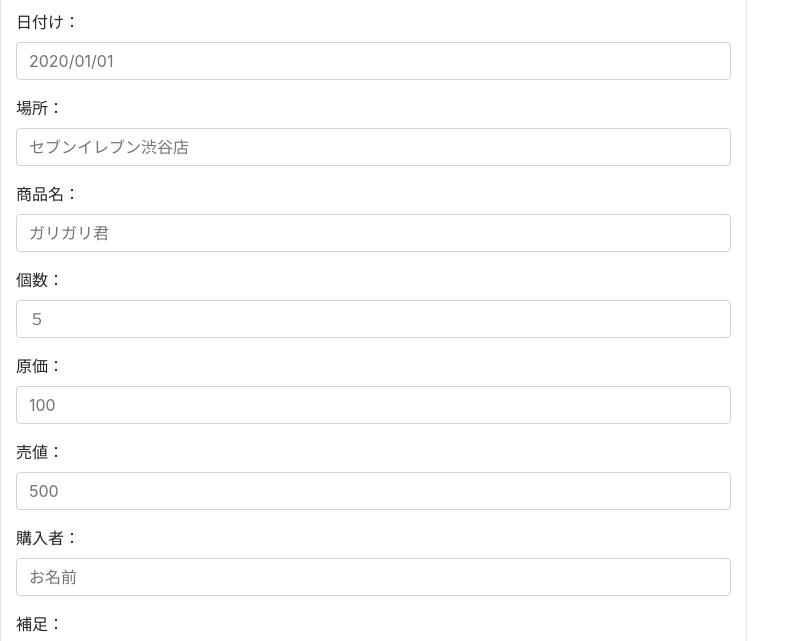
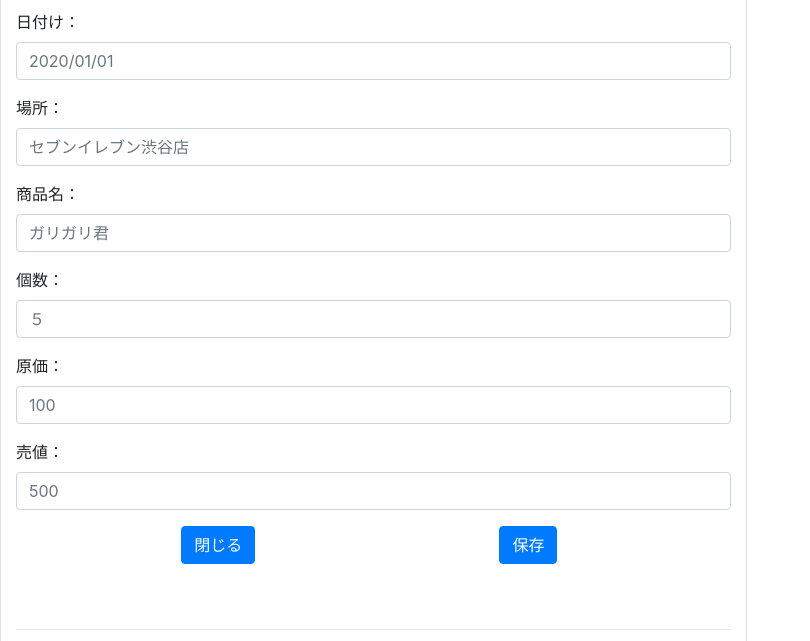
Before and after one commit to koki-fore/Beginers, a plain HTML site: page templates/addReceipt2.html in a window 1280 px wide. Shown: the part 85-726 px from the top of the page, without its empty margins (0-810 px from the left). Drawn offline with nearby package versions, Linux system fonts and the light colour scheme.

Commit message:
フォームの完成

```diff
--- a/templates/form2.html
+++ b/templates/addReceipt2.html
@@ -24,36 +24,28 @@
                 <form>
                     <div class="form-group">
                         <label>日付け：</label>
-                        <input type="text" class="form-control" placeholder="2020/01/01">
+                        <input type="text" name="buy_date" class="form-control" placeholder="2020/01/01">
                     </div>
                     <div class="form-group">
                         <label>場所：</label>
-                        <input type="text" class="form-control" placeholder="セブンイレブン渋谷店">
+                        <input type="text" name="store" class="form-control" placeholder="セブンイレブン渋谷店">
                     </div>
                     <div class="form-group">
                         <label>商品名：</label>
-                        <input type="text" class="form-control" placeholder="ガリガリ君">
+                        <input type="text" name="title" class="form-control" placeholder="ガリガリ君">
                     </div>
                     <div class="form-group">
                         <label>個数：</label>
-                        <input type="text" class="form-control" placeholder="５">
+                        <input type="text" name="num" class="form-control" placeholder="５">
                     </div>
 
                     <div class="form-group">
                         <label>原価：</label>
-                        <input type="text" class="form-control" placeholder="100">
+                        <input type="text" name="natural_price" class="form-control" placeholder="100">
                     </div>
                     <div class="form-group">
                         <label>売値：</label>
-                        <input type="text" class="form-control" placeholder="500">
-                    </div>
-                    <div class="form-group">
-                        <label>購入者：</label>
-                        <input type="text" class="form-control" placeholder="お名前">
-                    </div>
-                    <div class="form-group">
-                        <label>補足：</label>
-                        <textarea class="form-control" rows="3"></textarea>
+                        <input type="text" name="sell_price"  class="form-control" placeholder="500">
                     </div>
                 </form>
             </div>
```
